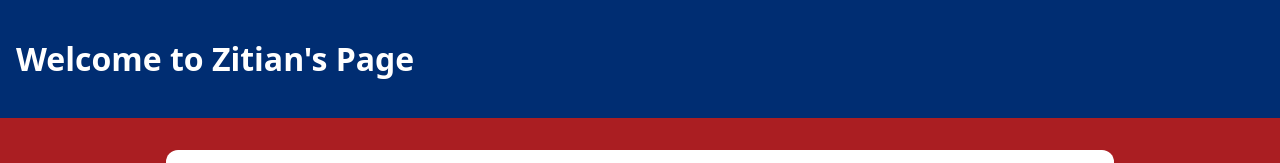
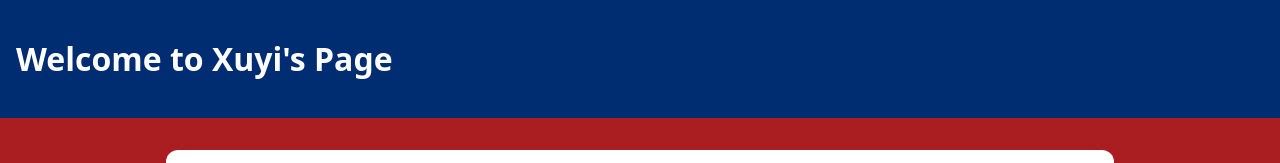
Before and after one commit to onepiece783284/queens-student-page, a plain HTML site: page index.html in a window 1280 px wide. Shown: the top 163 px of the page. Drawn offline with Linux system fonts and the light colour scheme.

Commit message:
Update index.html

```diff
--- a/index.html
+++ b/index.html
@@ -3,12 +3,12 @@
   <head>
     <meta charset="utf-8"/>
     <meta name="viewport" content="width=device-width, initial-scale=1"/>
-    <title>Zitian's Page</title>
+    <title>Xuyi's Page</title>
     <link rel="stylesheet" href="style.css"/>
   </head>
   <body>
     <header>
-      <h1>Welcome to Zitian's Page</h1>
+      <h1>Welcome to Xuyi's Page</h1>
     </header>
     <main>
       <h2>About Me</h2>
```
